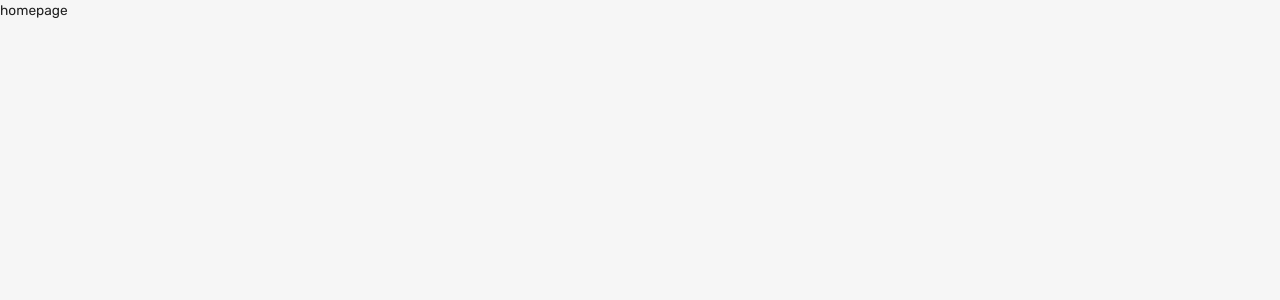
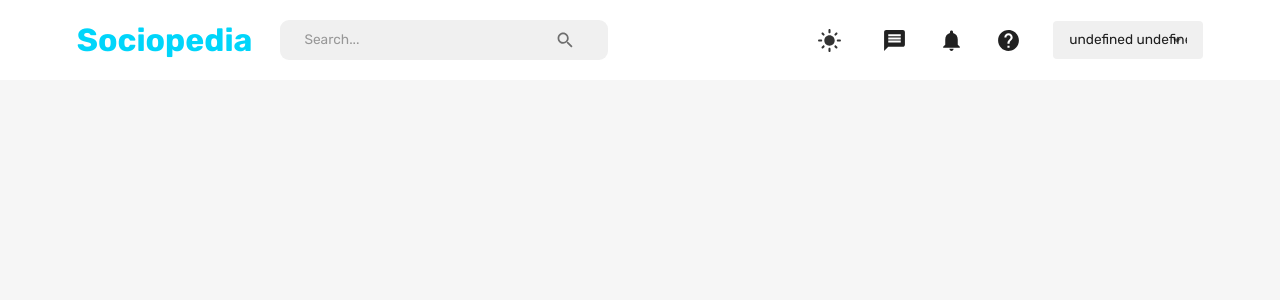
Before and after one commit to saurabhkr66/SocialFever, a React (Vite) app in the folder frontend/: page /home in a window 1280 px wide. Shown: the top 300 px of the page. Built offline with nearby package versions, Linux system fonts and the light colour scheme.

Commit message:
nav bar finished

```diff
--- a/frontend/jsconfig.json
+++ /dev/null
@@ -1,6 +0,0 @@
-{
-    "compilerOptions": {
-        "baseUrl": "src"
-    },
-    "include": ["src"]
-}
--- a/frontend/src/scenes/homepage/index.jsx
+++ b/frontend/src/scenes/homepage/index.jsx
@@ -1,5 +1,12 @@
-const HomePage=()=>{
-    return (<div> homepage</div>)
+import { Box } from "@mui/material";
+import Navbar from "../navbar";
+
+const HomePage = () => {
+    return (
+        <Box>
+            <Navbar />
+        </Box>
+    );
 }
 
 export default HomePage;
--- a/frontend/src/scenes/navbar/index.jsx
+++ b/frontend/src/scenes/navbar/index.jsx
@@ -21,9 +21,9 @@ import {
   Close,
 } from "@mui/icons-material";
 import { useDispatch, useSelector } from "react-redux";
-import { setMode, setLogout } from "state";
+import { setMode } from "../../state";
 import { useNavigate } from "react-router-dom";
-import FlexBetween from "components/FlexBetween";
+import FlexBetween from "../../components/FlexBetween";
 
 const Navbar = () => {
   const [isMobileMenuToggled, setIsMobileMenuToggled] = useState(false);
```
